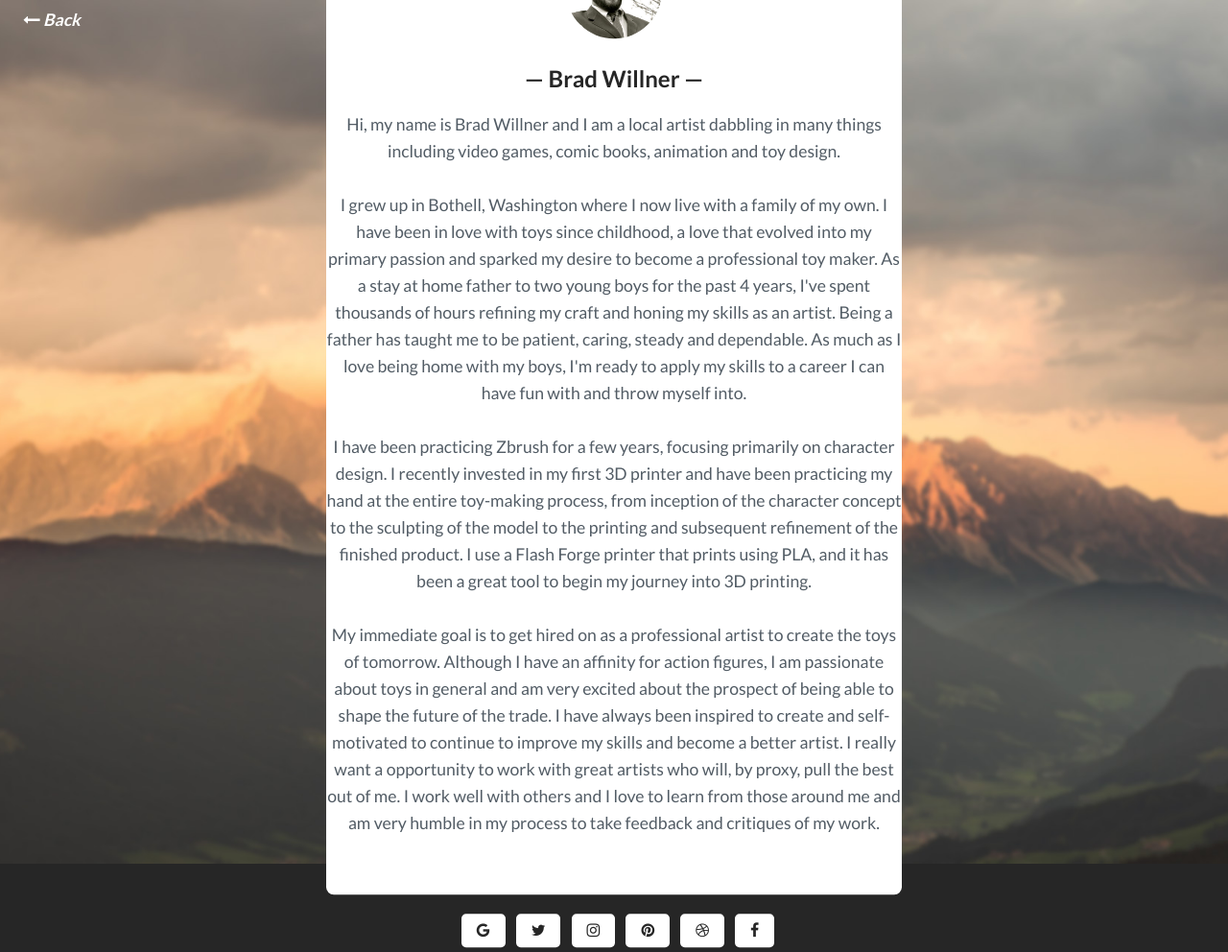
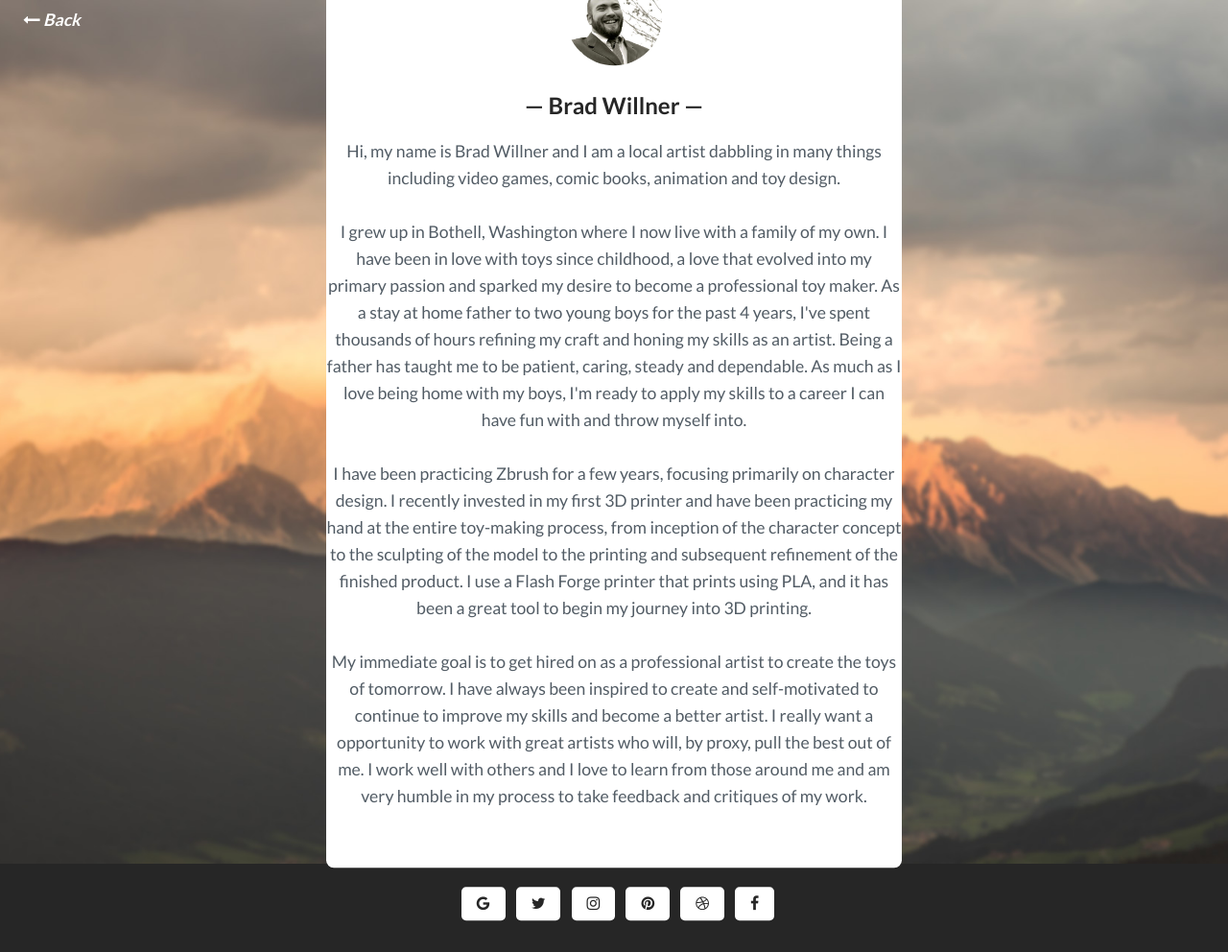
Before and after one commit to bradwillner/bradwillner.github.io, a Jekyll site: the page built from _pages/about.html, in a window 1280 px wide. Shown: the whole page at 96% size. Built offline with Jekyll 4.4.1, drawn with Linux system fonts in a browser that asks for light colours; after the commit the page ends 964 px from its top, so only the background shows below that.

Commit message:
Update about.html

```diff
--- a/_pages/about.html
+++ b/_pages/about.html
@@ -15,18 +15,23 @@
           <p class="author_subtitle">Hi, my name is Brad Willner and I am a local artist dabbling in many things including video games, comic books, animation and toy design.
             </p>
 
-            <p class="author_subtitle">I grew up in Bothell, Washington where I now live with a family of my own.  I have been in love with toys since childhood, a love that evolved into my primary passion and sparked my desire to become a professional toy maker.
+            <p class="author_subtitle">I grew up in Bothell, Washington where I now live with a family of my own.  I have been in love with toys since childhood,
+              a love that evolved into my primary passion and sparked my desire to become a professional toy maker.
 As a stay at home father to two young boys for the past 4 years, I've spent thousands of hours refining my craft and honing my skills as an artist.
-Being a father has taught me to be patient, caring, steady and dependable.  As much as I love being home with my boys, I'm ready to apply my skills to a career I can have fun with and throw myself into.
+Being a father has taught me to be patient, caring, steady and dependable.  As much as I love being home with my boys,
+              I'm ready to apply my skills to a career I can have fun with and throw myself into.
 
                </p>
 
-<p class="author_subtitle">I have been practicing Zbrush for a few years, focusing primarily on character design. I recently invested in my first 3D printer and have been practicing my hand at the entire toy-making process, from inception of the character concept to the sculpting of the model to the printing and subsequent refinement of the finished product. I use a
+<p class="author_subtitle">I have been practicing Zbrush for a few years, focusing primarily on character design.
+  I recently invested in my first 3D printer and have been practicing my hand at the entire toy-making process,
+  from inception of the character concept to the sculpting of the model to the printing and subsequent refinement of the finished product. I use a
 Flash Forge printer that prints using PLA, and it has been a great tool to begin my journey into 3D printing.
 
   </p>
 
-<p class="author_subtitle">My immediate goal is to get hired on as a professional artist to create the toys of tomorrow. Although I have an affinity for action figures, I am passionate about toys in general and am very excited about the prospect of being able to shape the future of the trade. I have always been inspired to create and self-motivated to continue to improve my skills and become a better artist.
+<p class="author_subtitle">My immediate goal is to get hired on as a professional artist to create the toys of tomorrow.
+I have always been inspired to create and self-motivated to continue to improve my skills and become a better artist.
 I really want a opportunity to work with great artists who will, by proxy, pull the best out of me.
 I work well with others and I love to learn from those around me and am very humble in my process to take feedback and critiques of my work.
 </p>
```
